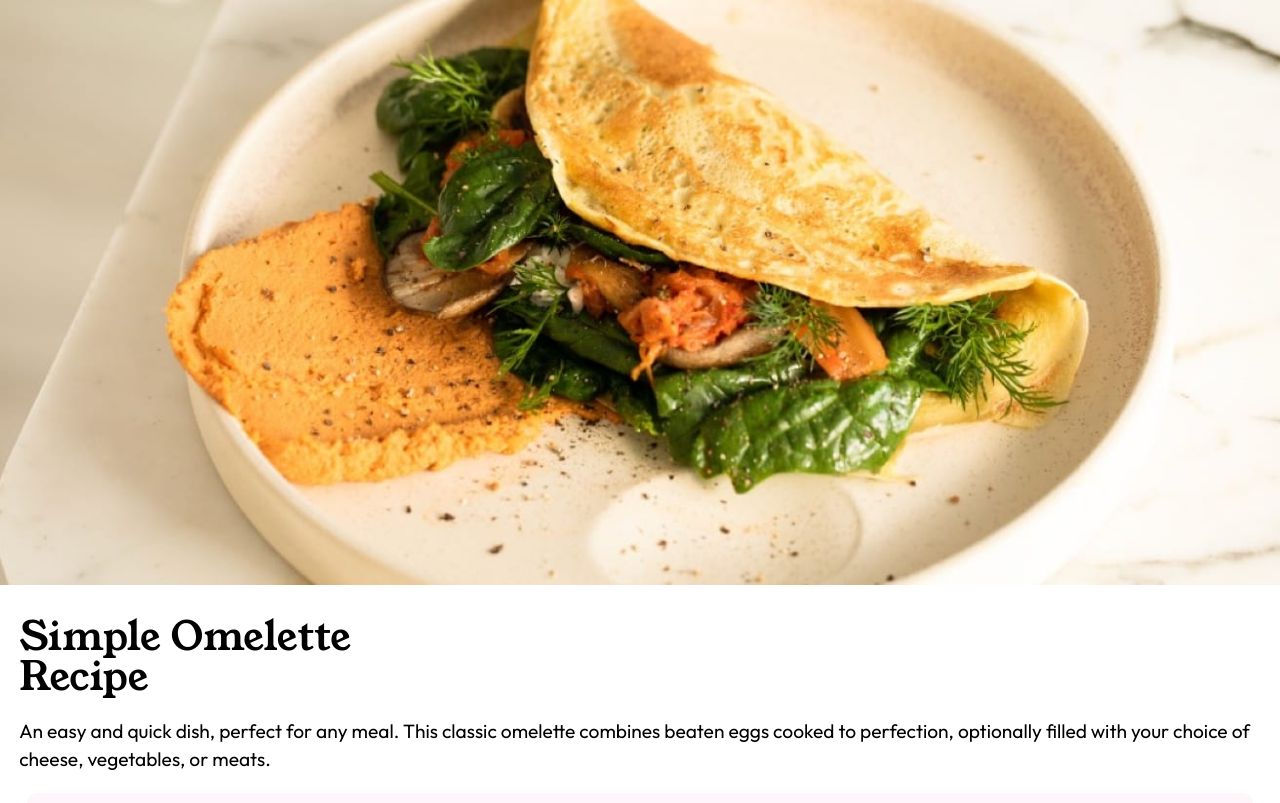
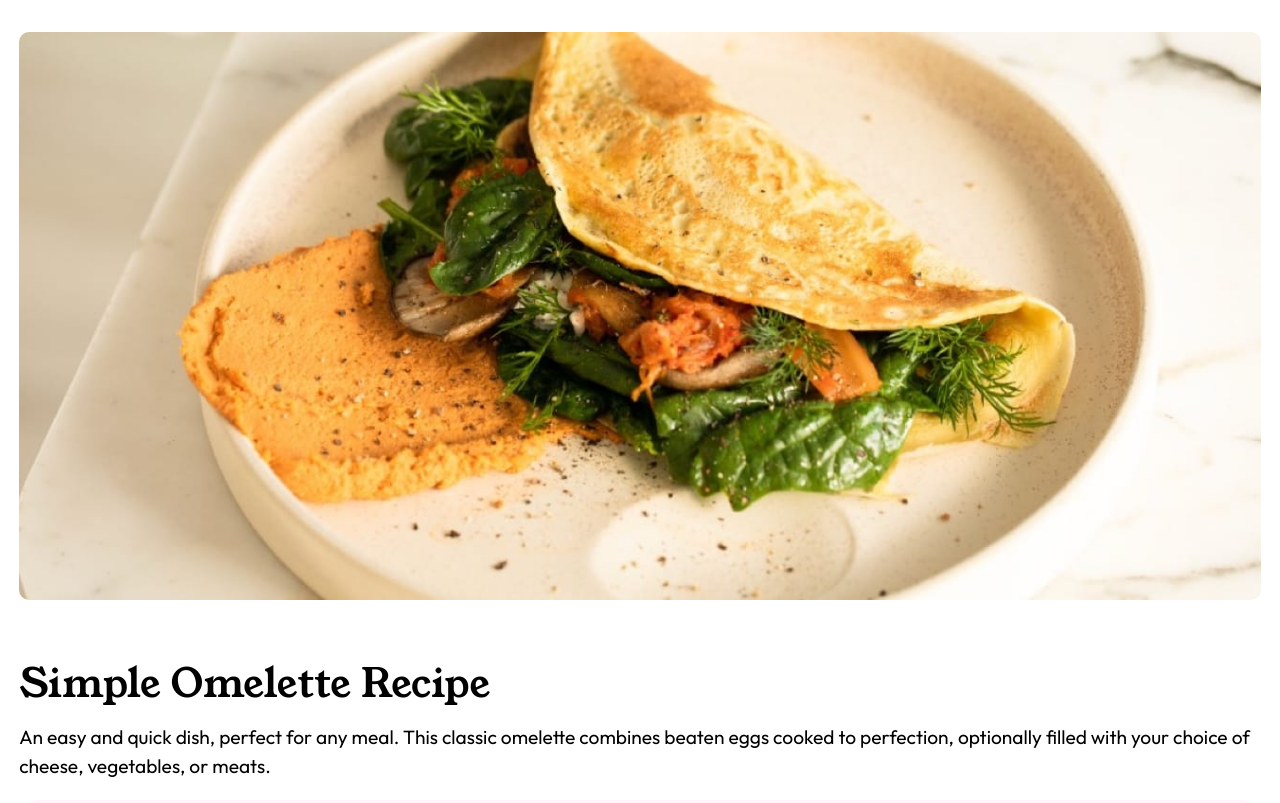
Before and after one commit to rebornay/Frontend-Mentor-Recipe-Page, a plain HTML site: page index.html in a window 1280 px wide. Shown: the top 803 px of the page. Drawn offline with Linux system fonts and the light colour scheme.

Commit message:
Media queries

```diff
--- a/style.css
+++ b/style.css
@@ -213,3 +213,24 @@ td:first-child {
 tr:last-child td {
     border-bottom: none;
 }
+
+
+/* ******************************MEDIA QUERIES*********************** */
+
+@media (min-width: 1200px) and (max-width:1440px){
+    header {
+        padding: 2rem 1.2rem;
+    }
+
+    header img {
+        border-radius: 10px;
+    }
+
+    .desktop {
+        display: block;
+    }
+
+    .mobile {
+        display: none;
+    }
+}
```
